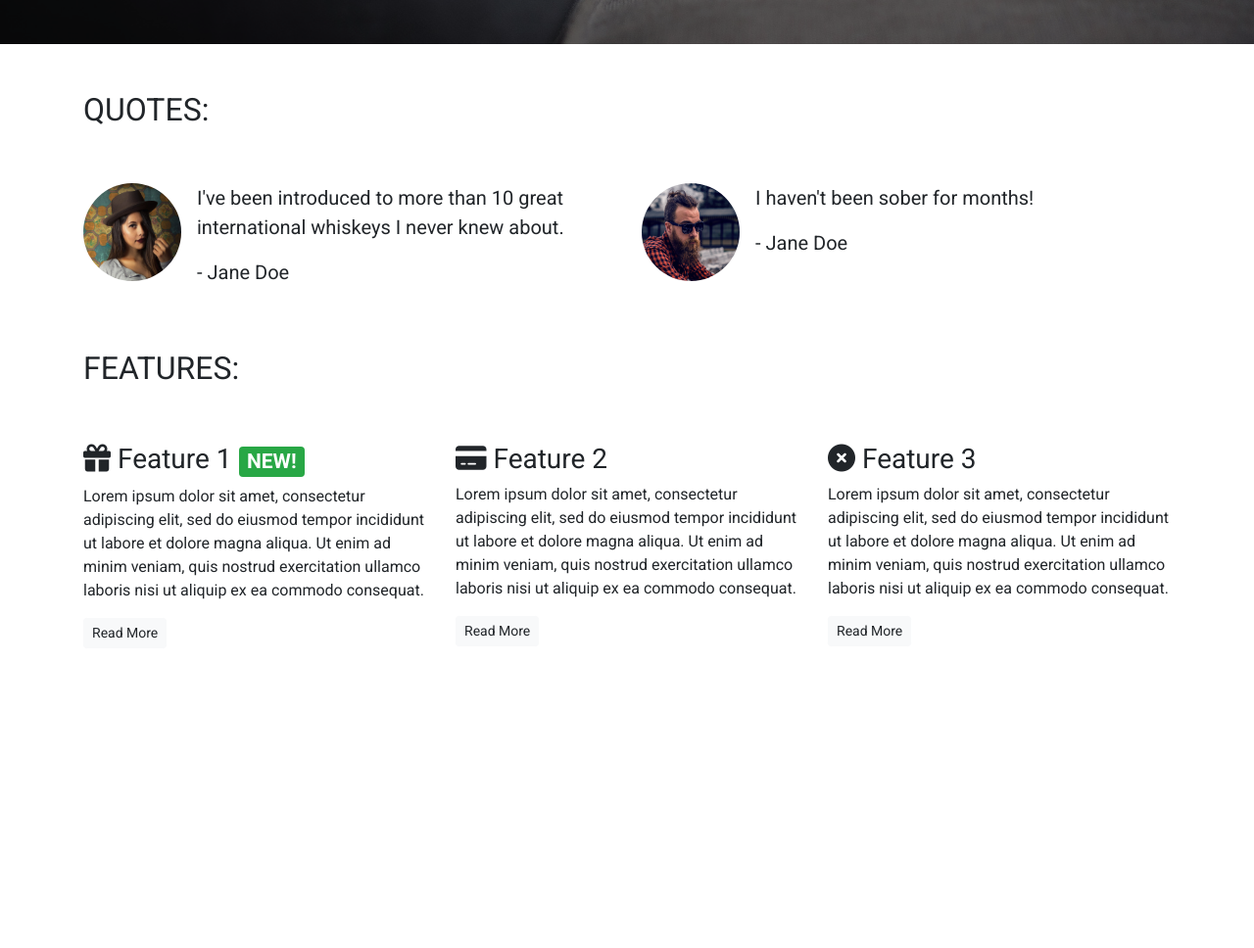
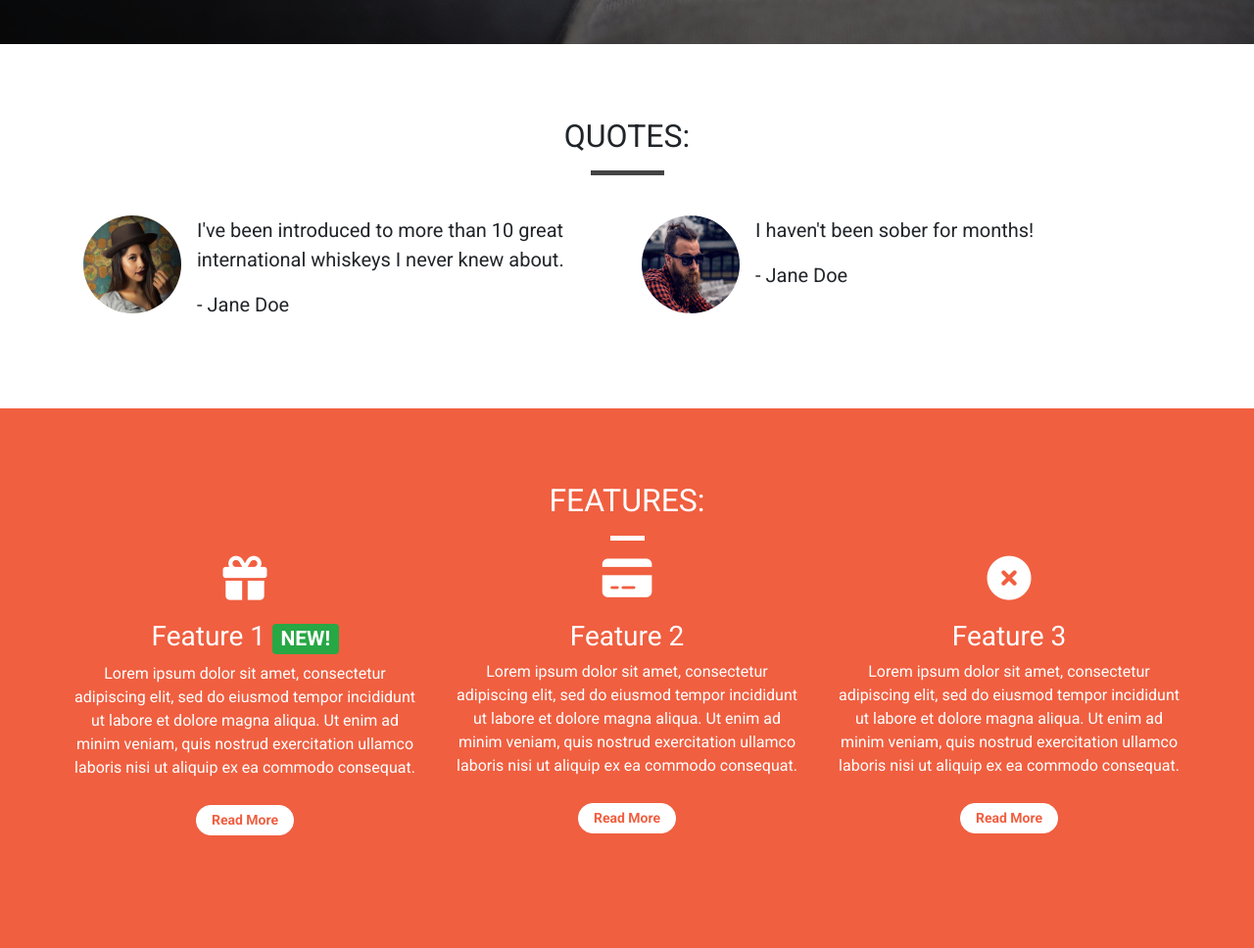
Before and after one commit to omurilolima/learning-bootstrap, a plain HTML site: page index.html in a window 1280 px wide. Shown: the part 755-1723 px from the top of the page at 98% size. Before the commit the page ends 1433 px from the top, so only its background shows below. Drawn offline with nearby package versions, Linux system fonts and the light colour scheme.

Commit message:
Final styling updates

```diff
--- a/assets/css/style.css
+++ b/assets/css/style.css
@@ -1,5 +1,12 @@
 body {
     font-family: 'Roboto', sans-serif;
+}
+
+.container-wrapper {}
+
+.container-wrapper--red {
+    background-color: #f05f40;
+    color: white;
 }
 
 .alert-container .col-12 {
@@ -41,6 +48,12 @@
     height: 100%;
     width: 100%;
     background-color: rgba(0, 0, 0, 0.5);
+}
+
+/* Content containers */
+.content-container {
+    padding-top: 75px;
+    padding-bottom: 75px;
 }
 
 /* Navbar */
@@ -98,6 +111,21 @@
     color: #d0d0d0;
 }
 
+/* Page Headers */
+.page-header {
+    margin-bottom: 0;
+    border-bottom: 0;
+    text-align: center;
+}
+
+.page-header h2 {
+    margin-top: 0;
+}
+
+.quotes .page-header {
+    margin-bottom: 25px;
+}
+
 /* Block dividers */
 
 .block-divider {
@@ -109,6 +137,10 @@
 
 .block-divider--orange {
     background-color: #f05f40;
+}
+
+.block-divider--white {
+    background-color: white;
 }
 
 .block-divider--short {
@@ -137,3 +169,24 @@
     border-color: #df4929;
     color: white;
 }
+
+.feature {
+    text-align: center;
+    margin-bottom: 40px;
+}
+
+.feature i {
+    margin-bottom: 20px;
+    font-size: 45px;
+    line-height: 45px;
+}
+
+.feature .btn {
+    background-color: white;
+    border-color: white;
+    border-radius: 15px;
+    min-width: 100px;
+    font-weight: bold;
+    margin-top: 10px;
+    color: #f05f40;
+}
--- a/index.html
+++ b/index.html
@@ -84,12 +84,15 @@
         </div>
         <!-- /.callout -->
     </div>
-    <div class="container quotes-container">
+
+    <div class="container-wrapper">
+        <div class="container quotes-container content-container">
             <!-- Quotes -->
             <section class="quotes">
                 <div class="row">
-                <div class="col-12 my-5">
+                    <div class="col-12 page-header">
                         <h2 class="text-uppercase">Quotes:</h2>
+                        <hr class="block-divider block-divider-short">
                     </div>
                 </div>
                 <div class="row">
@@ -121,35 +124,38 @@
                     </div>
                 </div>
             </section>
-
             <!-- /.quotes -->
         </div>
+    </div>
+
+    <div class="container-wrapper container-wrapper--red">
+        <div class="container features-container content-container">
             <!-- Features -->
-    <div class="container features-container">
             <section class="features">
                 <div class="row">
-                <div class="col-12 my-5">
+                    <div class="col-12 page-header">
                         <h2 class="text-uppercase">Features:</h2>
+                        <hr class="block-divider block-divider--short block-divider--white"
                     </div>
                 </div>
                 <div class="row">
                     <div class="col-12 col-md-6 col-lg-4">
                         <div class="feature">
-                        <h3><i class="fa-solid fa-gift d-none d-sm-inline"></i> Feature 1 <span class="badge badge-success">NEW!</span></h3>
+                            <h3><i class="fa-solid fa-gift d-none d-sm-block"></i> Feature 1 <span class="badge badge-success">NEW!</span></h3>
                             <p>Lorem ipsum dolor sit amet, consectetur adipiscing elit, sed do eiusmod tempor incididunt ut labore et dolore magna aliqua. Ut enim ad minim veniam, quis nostrud exercitation ullamco laboris nisi ut aliquip ex ea commodo consequat.</p>
                             <p><a class="btn btn-sm btn-light" href="">Read More</a></p>
                         </div>
                     </div>
                     <div class="col-12 col-md-6 col-lg-4">
                         <div class="feature">
-                        <h3><i class="fa-solid fa-credit-card d-none d-sm-inline"></i> Feature 2</h3>
+                            <h3><i class="fa-solid fa-credit-card d-none d-sm-block"></i> Feature 2</h3>
                             <p>Lorem ipsum dolor sit amet, consectetur adipiscing elit, sed do eiusmod tempor incididunt ut labore et dolore magna aliqua. Ut enim ad minim veniam, quis nostrud exercitation ullamco laboris nisi ut aliquip ex ea commodo consequat.</p>
                             <p><a class="btn btn-sm btn-light" href="">Read More</a></p>
                         </div>
                     </div>
                     <div class="col-12 d-md-none d-lg-block col-lg-4">
                         <div class="feature">
-                        <h3><i class="fa-solid fa-circle-xmark d-none d-sm-inline"></i> Feature 3</h3>
+                            <h3><i class="fa-solid fa-circle-xmark d-none d-sm-block"></i> Feature 3</h3>
                             <p>Lorem ipsum dolor sit amet, consectetur adipiscing elit, sed do eiusmod tempor incididunt ut labore et dolore magna aliqua. Ut enim ad minim veniam, quis nostrud exercitation ullamco laboris nisi ut aliquip ex ea commodo consequat.</p>
                             <p><a class="btn btn-sm btn-light" href="">Read More</a></p>
                         </div>
@@ -157,6 +163,7 @@
                 </div>
             </section>
             <!-- /.features -->
+        </div>
     </div>
     <div class="modal" tabindex="-1" role="dialog" id="signUpModal">
         <div class="modal-dialog" role="document">
```
Lines whose indentation alone changed are shown as unchanged.
